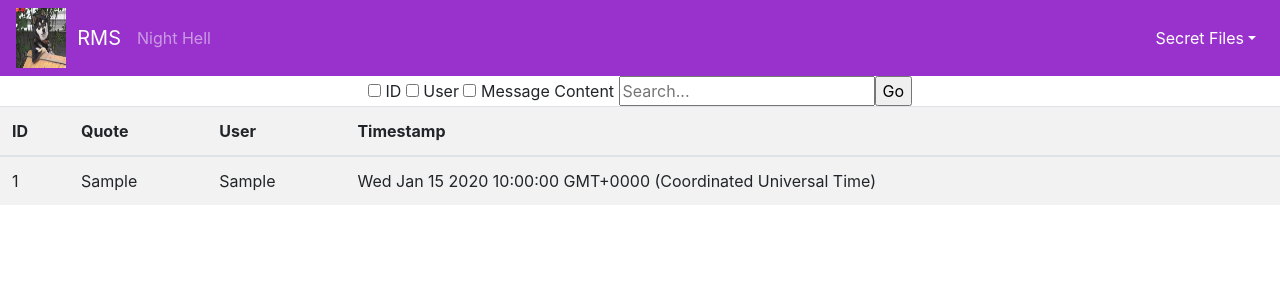
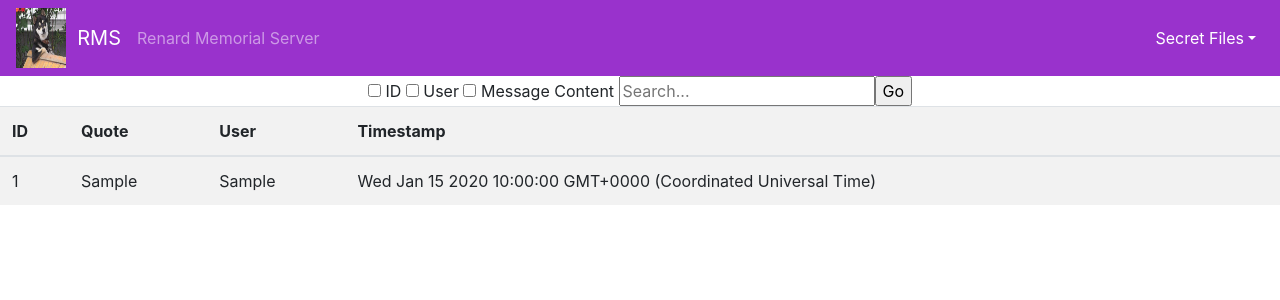
Before and after one commit to jordanchiquet/disbot, a Node server app: page / in a window 1280 px wide. Shown: the top 300 px of the page. Run offline with Node 20, Linux system fonts and the light colour scheme; tables that the repository leaves empty or names only in its code hold one stand-in row (values such as "Sample post").

Commit message:
web update 2

```diff
--- a/web/views/layout.pug
+++ b/web/views/layout.pug
@@ -1,6 +1,6 @@
 doctype html
 head
-  title Whitelisted Apps
+  title NightHell
   meta(charset='utf-8')
   meta(name='viewport', content='width=device-width, initial-scale=1')
   link(rel='stylesheet', href='https://maxcdn.bootstrapcdn.com/bootstrap/4.3.1/css/bootstrap.min.css')
@@ -13,7 +13,7 @@ nav.navbar.navbar-expand-lg.navbar-dark(style='background-color:#9932CC')
   button.navbar-toggler(type='button', data-toggle='collapse', data-target='#navbarText', aria-controls='navbarText', aria-expanded='false', aria-label='Toggle navigation')
     span.navbar-toggler-icon
   span.navbar-text
-    | Night Hell
+    | Renard Memorial Server
   #navbarText.collapse.navbar-collapse
     ul.navbar-nav.ml-auto
       li.nav-item.dropdown
```
Also changed, not shown: web/bin/www.
